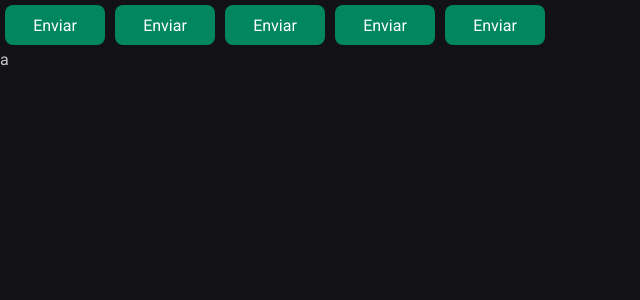
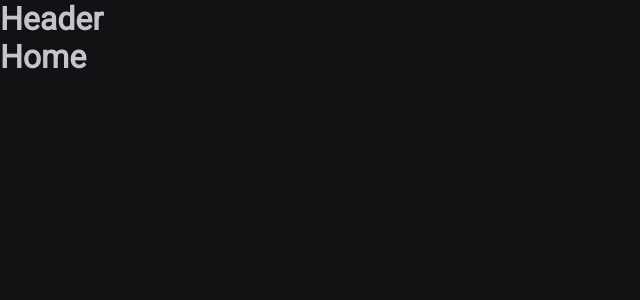
Before and after one commit to Adenilson-Oliveira/ignite-timer, a React (Vite) app: page / in a window 1280 px wide. Shown: the top 300 px of the page, without its empty margins (0-640 px from the left). Built offline with nearby package versions, Linux system fonts and the light colour scheme.

Commit message:
add eslint and react-router-dom in the project

```diff
--- a/package.json
+++ b/package.json
@@ -12,6 +12,7 @@
   "dependencies": {
     "react": "^18.2.0",
     "react-dom": "^18.2.0",
+    "react-router-dom": "^6.4.2",
     "styled-components": "^5.3.6"
   },
   "devDependencies": {
@@ -21,7 +22,7 @@
     "@types/styled-components": "^5.1.26",
     "@vitejs/plugin-react": "^2.1.0",
     "eslint": "^8.25.0",
-    "typescript": "^4.6.4",
+    "typescript": "^4.8.4",
     "vite": "^3.1.0"
   }
 }
--- a/src/App.tsx
+++ b/src/App.tsx
@@ -1,28 +1,27 @@
 import { useState } from 'react'
 import { ThemeProvider } from 'styled-components'
+import { BrowserRouter } from 'react-router-dom'
+import { Router } from './Router'
 
-import { Button } from './components/Button'
 import { GlobalStyle } from './styles/global'
 import { defaultTheme } from './styles/themes/default'
-import { lightTheme } from './styles/themes/light'
+// Import { lightTheme } from './styles/themes/light'
 
 export function App() {
-  const [theme, setTheme] = useState(defaultTheme)
+  const [theme] = useState(defaultTheme)
+  // SetTheme(defaultTheme)
 
-  function handleChangeTheme() {
-    const newTheme = theme === defaultTheme ? lightTheme : defaultTheme
-    setTheme(newTheme)
-    console.log('a')
-  }
+  // function handleChangeTheme() {
+  //   const newTheme = theme === defaultTheme ? lightTheme : defaultTheme
+  //   setTheme(newTheme)
+  //   console.log('a')
+  // }
 
   return (
     <ThemeProvider theme={theme}>
-      <Button onhandleChangeTheme={handleChangeTheme} variant="primary" />
-      <Button variant="secondary" />
-      <Button variant="success" />
-      <Button variant="danger" />
-      <Button />
-      <p>a</p>
+      <BrowserRouter>
+        <Router />
+      </BrowserRouter>
       <GlobalStyle />
     </ThemeProvider>
   )
--- /dev/null
+++ b/src/Router.tsx
@@ -0,0 +1,19 @@
+import { Routes, Route } from 'react-router-dom'
+import { DefaultLayout } from './layouts/DefaultLayout'
+import { History } from './pages/History'
+import { Home } from './pages/Home'
+
+export function Router() {
+  return (
+    <Routes>
+      <Route path="/" element={<DefaultLayout />}>
+        <Route path="/" element={<Home />} />
+        <Route path="/history" element={<History />} />
+      </Route>
+
+      {/* <Route path="/admin" element={<AdminLayout />}>
+        <Route path="/products" />
+      </Route> */}
+    </Routes>
+  )
+}
--- a/src/components/Button.styles.ts
+++ /dev/null
@@ -1,32 +0,0 @@
-import styled, { css } from 'styled-components'
-
-export type ButtonVariant = 'primary' | 'secondary' | 'danger' | 'success'
-
-interface ButtonContainerProps {
-  variant: ButtonVariant
-}
-
-const buttonVariants = {
-  primary: 'purple',
-  secondary: 'orange',
-  danger: 'danger',
-  success: 'green',
-}
-
-export const ButtonContainer = styled.button<ButtonContainerProps>`
-  width: 100px;
-  height: 40px;
-  margin: 5px;
-  border: 0;
-
-  background-color: ${(props) => props.theme['primary-500']};
-
-  /* ${(props) =>
-    css`
-      background-color: ${buttonVariants[props.variant]};
-    `}; */
-
-  color: ${(props) => props.theme.white};
-
-  border-radius: 8px;
-`
--- a/src/components/Button.tsx
+++ /dev/null
@@ -1,17 +0,0 @@
-import { ButtonContainer, ButtonVariant } from './Button.styles'
-
-interface ButtonProps {
-  variant?: ButtonVariant
-  onhandleChangeTheme?: () => void
-}
-
-export function Button({
-  variant = 'primary',
-  onhandleChangeTheme,
-}: ButtonProps) {
-  return (
-    <ButtonContainer onClick={onhandleChangeTheme} variant={variant}>
-      Enviar
-    </ButtonContainer>
-  )
-}
--- /dev/null
+++ b/src/components/Header.tsx
@@ -0,0 +1,3 @@
+export function Header() {
+  return <h1>Header</h1>
+}
--- /dev/null
+++ b/src/layouts/DefaultLayout.tsx
@@ -0,0 +1,11 @@
+import { Outlet } from 'react-router-dom'
+import { Header } from '../components/Header'
+
+export function DefaultLayout() {
+  return (
+    <div>
+      <Header />
+      <Outlet />
+    </div>
+  )
+}
--- /dev/null
+++ b/src/pages/History.tsx
@@ -0,0 +1,3 @@
+export function History() {
+  return <h1>History</h1>
+}
--- /dev/null
+++ b/src/pages/Home.tsx
@@ -0,0 +1,3 @@
+export function Home() {
+  return <h1>Home</h1>
+}
```
Also changed, not shown: 2 other files (tests, documents, lock files or other folders).
